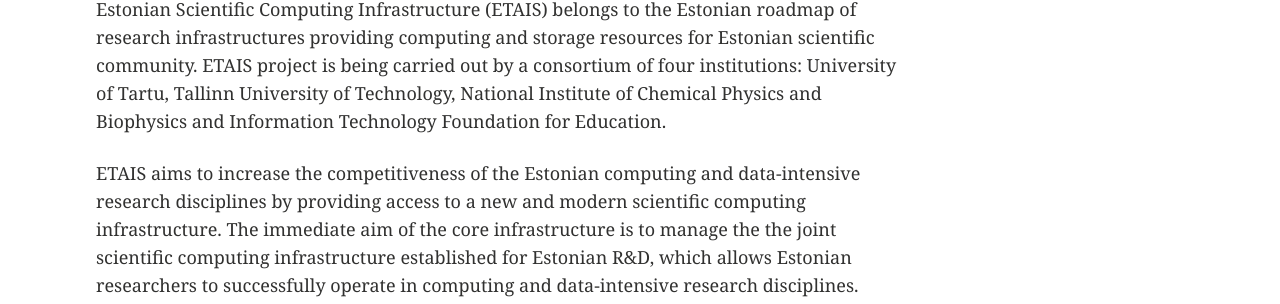
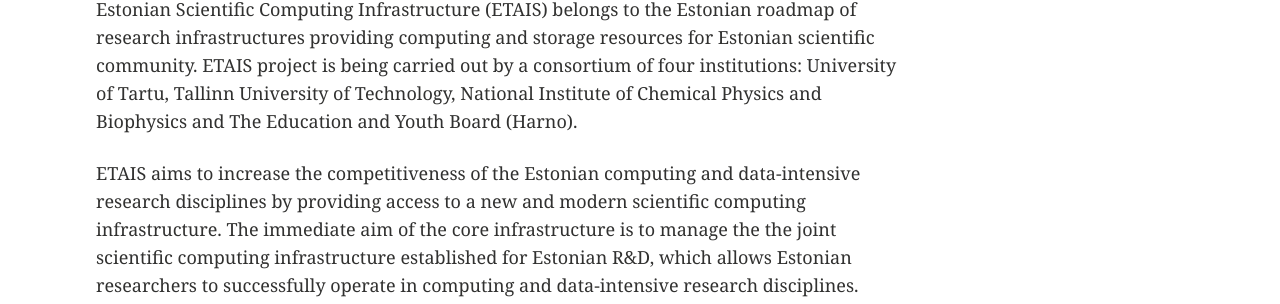
Before and after one commit to etais-ee/etais-web, a Jekyll site: the page built from about/index.md, in a window 1280 px wide. Shown: the part 379-683 px from the top of the page. Built offline with Jekyll 4.4.1, drawn with Linux system fonts in a browser that asks for light colours.

Commit message:
Information Technology Foundation for Education changed to The Education and Youth Board (Harno)

```diff
--- a/about/index.md
+++ b/about/index.md
@@ -14,7 +14,7 @@ title: "About ETAIS"
 Estonian Scientific Computing Infrastructure (ETAIS) belongs to the Estonian roadmap of research infrastructures
 providing computing and storage resources for Estonian scientific community. ETAIS project is being carried out by a
 consortium of four institutions: University of Tartu, Tallinn University of Technology, National Institute of
-Chemical Physics and Biophysics and Information Technology Foundation for Education.
+Chemical Physics and Biophysics and The Education and Youth Board (Harno).
 
 ETAIS aims to increase the competitiveness of the Estonian computing and data-intensive research disciplines by
 providing access to a new and modern scientific computing infrastructure. The immediate aim of the core infrastructure
```
Also changed, not shown: about/partners.md (+1 -1 lines), contact/index.md (+1 -1 lines).
